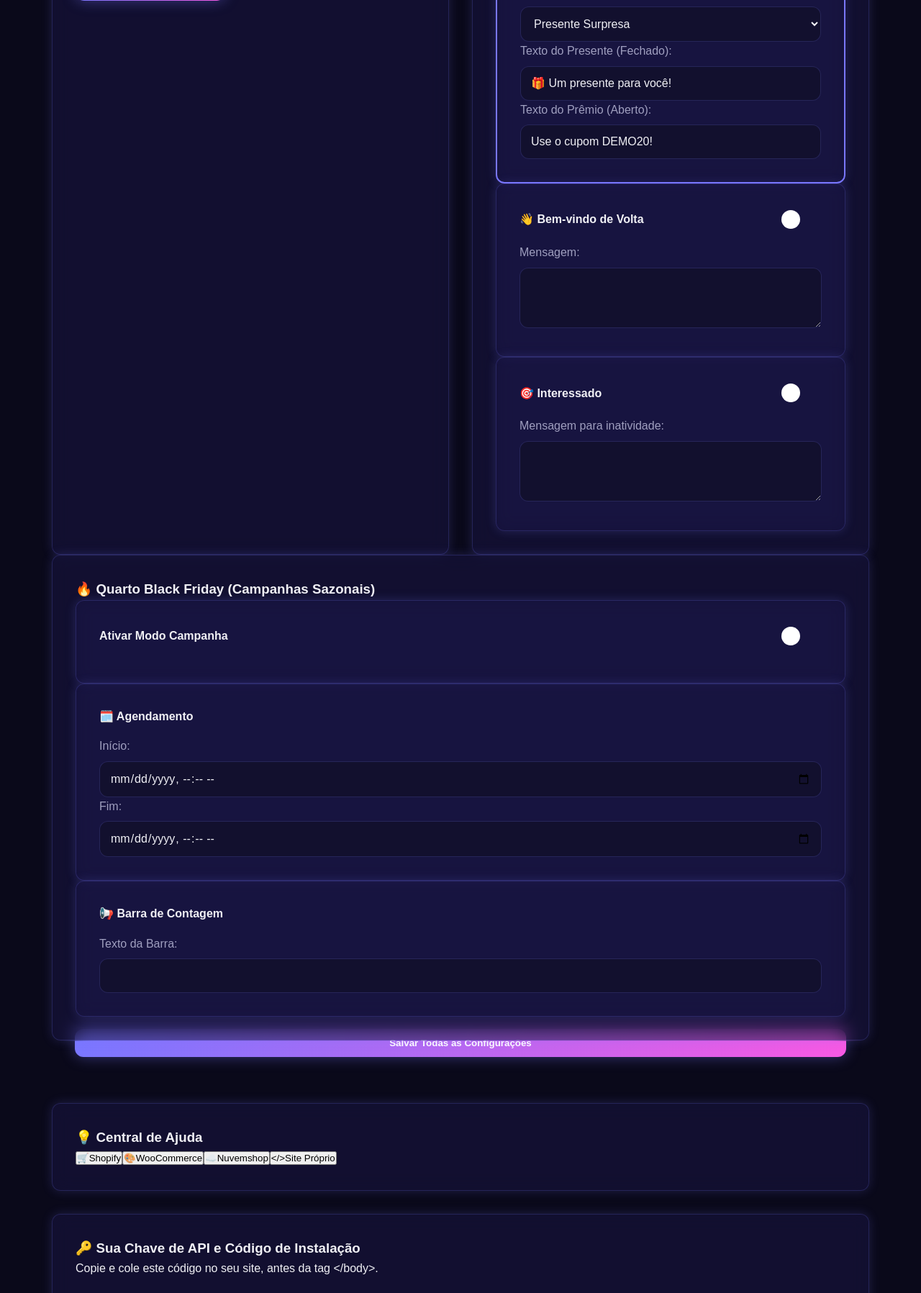
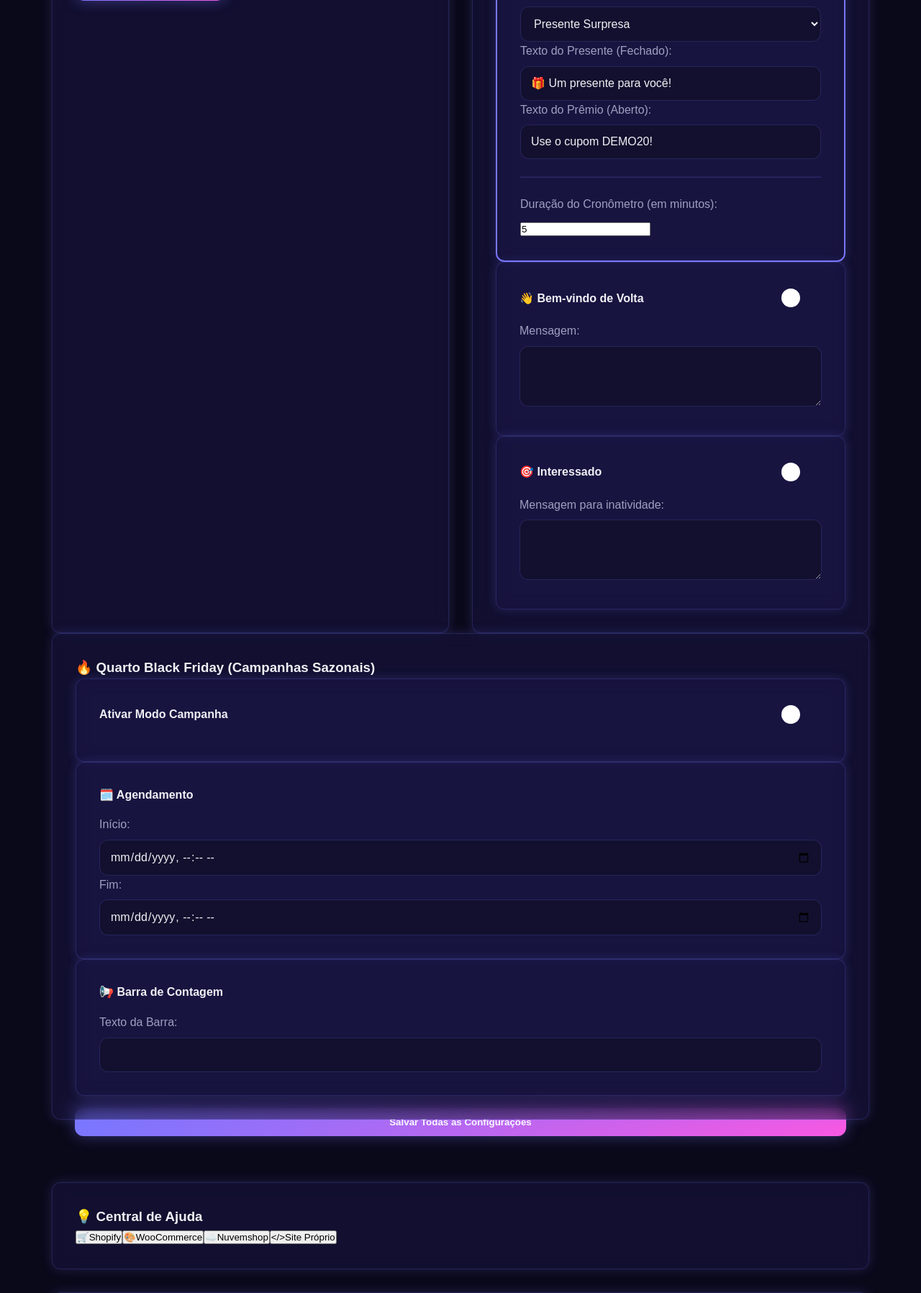
Before and after one commit to Luiz3x/synapcortex-app, a Flask app: page /dashboard in a window 1280 px wide. Shown: the part 670-2467 px from the top of the page at 72% size. Run offline with Flask 3, Linux system fonts and the light colour scheme; the visitor is signed in with stand-in values (Sample User, id 1).

Commit message:
dashboard.html

```diff
--- a/templates/dashboard.html
+++ b/templates/dashboard.html
@@ -4,7 +4,7 @@
     <meta charset="UTF-8">
     <meta name="viewport" content="width=device-width, initial-scale=1.0">
     <title>Painel de Controle - SynapCortex</title>
-    <link rel="stylesheet" href="{{ url_for('static', filename='css/style.css', v='3.0') }}">
+    <link rel="stylesheet" href="{{ url_for('static', filename='css/style.css', v='3.1') }}">
 </head>
 <body>
     <header>
@@ -74,7 +74,13 @@
                                     <label>Texto do Prêmio (Aberto):</label>
                                     <input type="text" name="abandono_presente_aberto" placeholder="Parabéns! Use o cupom ESPECIAL10" value="{{ config.get('abandono_presente_aberto', '') }}">
                                 </div>
-                            </div>
+
+                                <hr style="border-color: var(--glass-border); margin: 1.5rem 0;">
+                                <div class="input-group">
+                                    <label>Duração do Cronômetro (em minutos):</label>
+                                    <input type="number" name="abandono_timer_minutos" placeholder="Ex: 5" value="{{ config.get('abandono_timer_minutos', '5') }}">
+                                </div>
+                                </div>
 
                             <div id="abandono-normal-fields" class="{{ 'hidden' if config.get('abandono_tipo') == 'presente' }}">
                                 <div class="input-group"><label>Título:</label><input type="text" name="popup_titulo" value="{{ config.get('popup_titulo', '') }}"></div>
@@ -82,12 +88,13 @@
                             </div>
                         </div>
                     </div>
+
                     <div class="quarto-card"><div class="quarto-header"><h4>👋 Bem-vindo de Volta</h4><label class="switch"><input type="checkbox" name="ativar_quarto_bem_vindo" {{ 'checked' if config.get('ativar_quarto_bem_vindo') }}><span class="slider"></span></label></div><div class="quarto-content"><div class="input-group"><label>Mensagem:</label><textarea name="msg_bem_vindo" rows="3">{{ config.get('msg_bem_vindo') | default('', true) }}</textarea></div></div></div>
                     <div class="quarto-card"><div class="quarto-header"><h4>🎯 Interessado</h4><label class="switch"><input type="checkbox" name="ativar_quarto_interessado" {{ 'checked' if config.get('ativar_quarto_interessado') }}><span class="slider"></span></label></div><div class="quarto-content"><div class="input-group"><label>Mensagem para inatividade:</label><textarea name="msg_interessado" rows="3">{{ config.get('msg_interessado') | default('', true) }}</textarea></div></div></div>
                 </div>
             </div>
 
-            <div class="secao-painel secao-full-width">
+            <div id="help-section" class="secao-painel secao-full-width">
                 <h3>🔥 Quarto Black Friday (Campanhas Sazonais)</h3>
                 <div class="quarto-card"><div class="quarto-header"><h4>Ativar Modo Campanha</h4><label class="switch"><input type="checkbox" name="campaign_active" {{ 'checked' if usuario.campaign_active }}><span class="slider"></span></label></div></div>
                 <div class="quarto-card"><div class="quarto-header"><h4>🗓️ Agendamento</h4></div><div class="quarto-content"><div class="input-group"><label>Início:</label><input type="datetime-local" name="campaign_start_date" value="{{ usuario.campaign_start_date.strftime('%Y-%m-%dT%H:%M') if usuario.campaign_start_date else '' }}"></div><div class="input-group"><label>Fim:</label><input type="datetime-local" name="campaign_end_date" value="{{ usuario.campaign_end_date.strftime('%Y-%m-%dT%H:%M') if usuario.campaign_end_date else '' }}"></div></div></div>
@@ -96,7 +103,7 @@
 
             <button type="submit" class="cta-button" style="width: calc(100% - 4rem); margin: -1rem auto 2rem auto; display: block;">Salvar Todas as Configurações</button>
         </form>
-        <div class="secao-painel secao-full-width">
+        <div id="help-section" class="secao-painel secao-full-width">
             <h3><span class="icon">💡</span> Central de Ajuda</h3>
             <div class="help-center-grid"><button class="platform-button" data-platform="shopify"><span>🛒</span><span>Shopify</span></button><button class="platform-button" data-platform="woocommerce"><span>🎨</span><span>WooCommerce</span></button><button class="platform-button" data-platform="nuvemshop"><span>☁️</span><span>Nuvemshop</span></button><button class="platform-button" data-platform="universal"><span class="icon">&lt;/&gt;</span><span>Site Próprio</span></button></div>
         </div>
```
